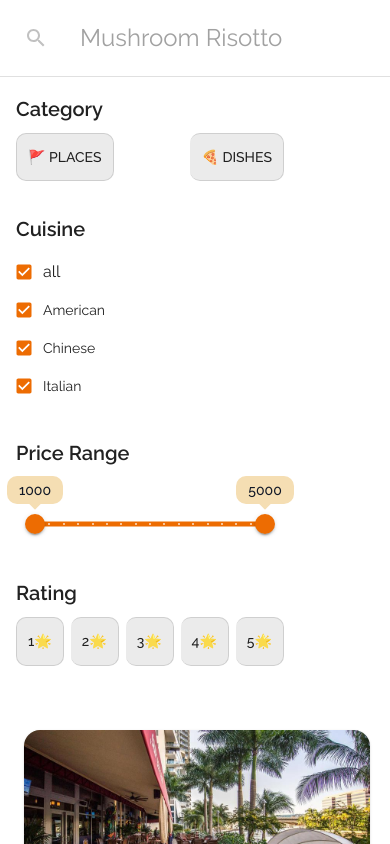
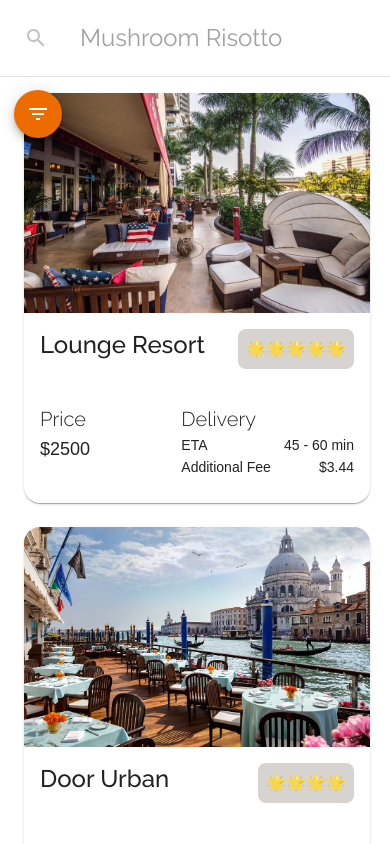
Before and after one commit to naufalzs/food-finder, a React (Vite) app: page / in a window 390 px wide. Shown: the top 844 px of the page. Built offline with nearby package versions, Linux system fonts and the light colour scheme.

Commit message:
feat(responsive): setup filter panel on smaller viewport

```diff
--- a/src/pages/Home/index.jsx
+++ b/src/pages/Home/index.jsx
@@ -1,5 +1,15 @@
 import { useEffect, useState } from "react";
-import { Box, Divider, Grid } from "@mui/material";
+import {
+  Box,
+  Divider,
+  Drawer,
+  Fab,
+  Grid,
+  Stack,
+  Typography,
+  useMediaQuery,
+} from "@mui/material";
+import { Close, FilterList } from "@mui/icons-material";
 
 import FilterPanel from "@/components/Home/FilterPanel";
 import ResultList from "@/components/Home/ResultList";
@@ -124,12 +134,19 @@ export default function Home() {
     selectedRating,
   ]);
 
+  // Responsive function
+  const isLaptop = useMediaQuery((theme) => theme.breakpoints.down("lg"));
+  const isMobile = useMediaQuery((theme) => theme.breakpoints.down("sm"));
+  const [isDrawer, setIsDrawer] = useState(false);
+
+  const toggleDrawer = (isOpen) => setIsDrawer(isOpen);
+
   return (
     <Box>
       <SearchBar value={searchInput} changeInput={handleSearch} />
       <Divider />
       <Grid container>
-        <Grid item sx={{ width: 300 }}>
+        <Grid item sx={{ width: 300, display: isLaptop ? "none" : "block" }}>
           <FilterPanel
             categoryList={categoryList}
             selectedCategory={selectedCategory}
@@ -148,6 +165,61 @@ export default function Home() {
           {list.length > 0 ? <ResultList list={list} /> : <EmptyList />}
         </Grid>
       </Grid>
+
+      {/* Mobile Section */}
+      <Fab
+        size="medium"
+        color="warning"
+        aria-label="filter"
+        sx={{
+          position: "fixed",
+          top: 90,
+          left: 14,
+            display: isLaptop ? "flex" : "none",
+        }}
+        onClick={() => toggleDrawer(true)}
+      >
+        <FilterList />
+      </Fab>
+      <Drawer
+        anchor={"left"}
+        open={isDrawer}
+        onClose={() => toggleDrawer(false)}
+      >
+          <Box
+            sx={{ width: isMobile ? "100vw" : 300 }}
+            role="presentation"
+            p={2}
+          >
+          <Box mb={1}>
+            <Stack
+              flexDirection={"row"}
+              justifyContent={"space-between"}
+              alignItems={"center"}
+              mb={0.5}
+            >
+              <Typography variant="h5" fontWeight={700}>
+                Filters
+              </Typography>
+              <Close onClick={() => toggleDrawer(false)} />
+            </Stack>
+            <Divider />
+          </Box>
+          <FilterPanel
+            categoryList={categoryList}
+            selectedCategory={selectedCategory}
+            selectCategory={handleSelectCategory}
+            cuisineType={cuisineType}
+            selectCuisineType={handleCuisineType}
+            selectAllCuisineType={handleAllCuisineType}
+            selectedPrice={selectedPrice}
+            selectPrice={handleSelectPrice}
+            ratingList={newRatingList}
+            selectedRating={selectedRating}
+            selectRating={handleSelectRating}
+          />
+        </Box>
+      </Drawer>
     </Box>
   );
 }
```
